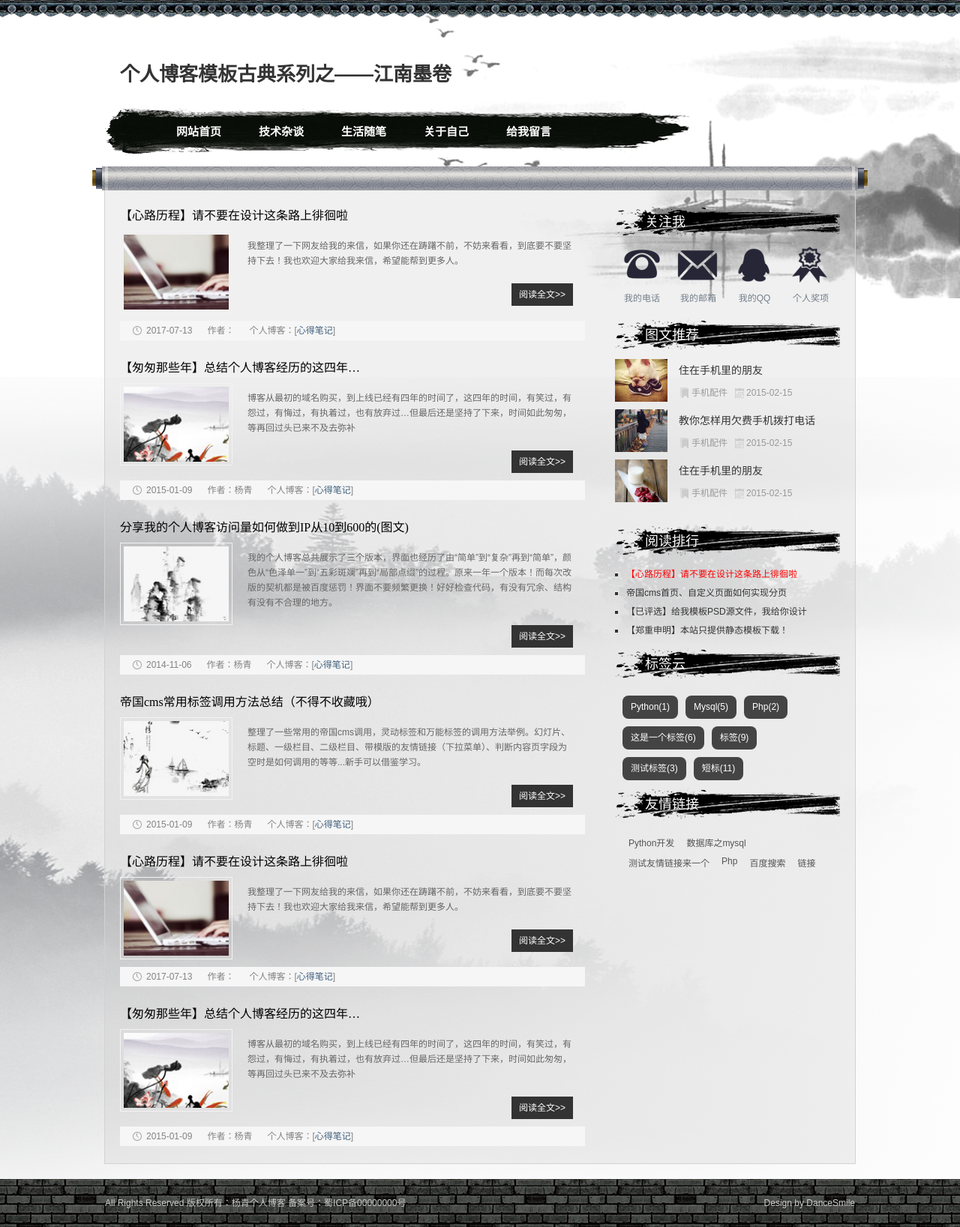
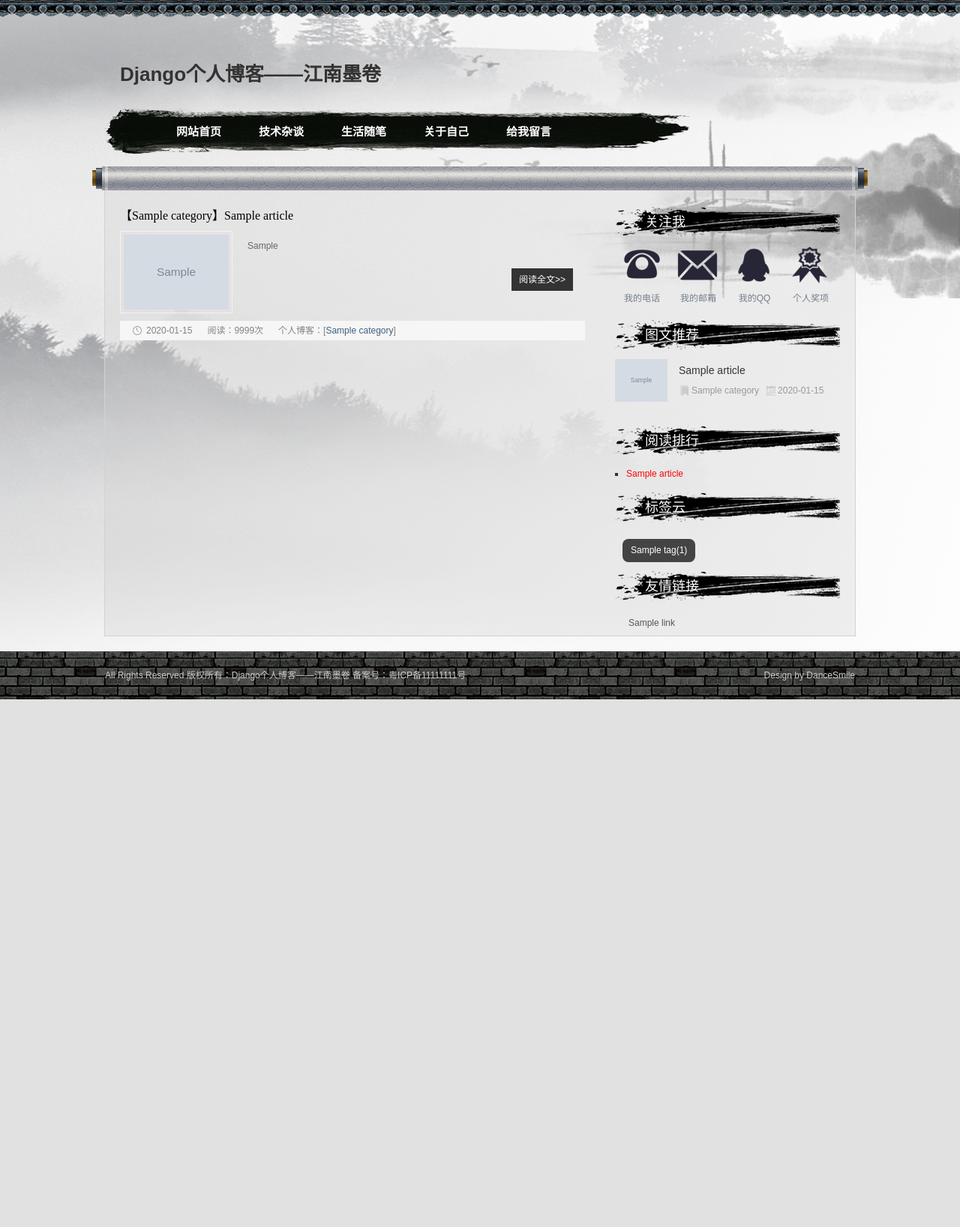
Before and after one commit to xdao07/xdsite, a Django app: page / in a window 1280 px wide. Shown: the whole page at 75% size. After the commit the page ends 933 px from the top, so only its background shows below. Run offline with Django 3.2, Linux system fonts and the light colour scheme; tables that the repository leaves empty hold one stand-in row (values such as "Sample post"); grey boxes marked "Sample" are stand-in pictures.

Commit message:
基础模块开发和首页动态数据效果

```diff
--- a/blog/urls.py
+++ b/blog/urls.py
@@ -1,8 +1,9 @@
 from django.conf.urls import url
 from django.views.generic import TemplateView   # 通用视图，可直接将静态映射为视图函数
+from  . import views
 
 urlpatterns = [
-    url(r'^$', TemplateView.as_view(template_name='blog/index.html'), name='home'),
+    url(r'^$', views.index, name='home'),
     url(r'^aboutme/$', TemplateView.as_view(template_name='blog/aboutme.html'), name='aboutme'),
     url(r'^messageme/$', TemplateView.as_view(template_name='blog/messageme.html'), name='messageme'),
     url(r'^article_list/$', TemplateView.as_view(template_name='blog/articlelist.html'), name='article_list'),
--- a/blog/views.py
+++ b/blog/views.py
@@ -1,3 +1,44 @@
 from django.shortcuts import render
+from django.conf import settings
+from django.db.models import Q  # filter(~Q(name=''))过滤表示不等于
+from .models import Category, Tag, Article, Comment, Links
 
-# Create your views here.
+def global_setting(request):
+    """
+    定义全局变量函数，将函数中的变量通过locals()返回
+    将global_setting函数加到 settings.py/TEMPLATES/OPTIONS 的上下文处理器中
+    """
+    # 获取所有可以显示的标签对象
+    tags = Tag.objects.filter(is_display=1).all()
+    # 获取所有友情链接对象
+    links = Links.objects.all()
+
+    # 图文推荐文章列表对象
+    recommend_articles = Article.objects.filter(~Q(picture='')).filter(is_recommend=1).order_by('-hits')[:5]
+
+    # 点击排行版文章列表对象
+    hits_articles = Article.objects.order_by('-hits')[:10]
+
+    # 定义导航分类
+    # 从数据库获取指定ID的分类对象列表（置于技术杂谈导航下）
+    nav_jszt_category = Category.objects.filter(id__in=settings.NAV_JSZT_CATEGORY).order_by('-index')
+
+    # 从数据库获取指定ID的分类对象列表（置于生活随笔导航下）
+    nav_shsb_category = Category.objects.filter(id__in=settings.NAV_SHSB_CATEGORY).order_by('-index')
+
+    # settings中站点基本信息配置
+    site_name = settings.SITE_NAME
+    site_http = settings.SITE_HTTP
+    site_keywords = settings.SITE_KEYWORDS
+    site_desc = settings.SITE_DESC
+    site_beian = settings.SITE_BEIAN
+
+    pro_mail = settings.PRO_EMAIL
+
+    return locals()
+
+# 首页视图
+def index(request):
+    articles = Article.objects.all()
+
+    return render(request, 'blog/index.html', locals())
--- a/templates/blog/baseblock/base.html
+++ b/templates/blog/baseblock/base.html
@@ -4,8 +4,8 @@
 <head>
 <meta charset="UTF-8">
 <title>{% block title %}{% endblock %}</title>
-<meta name="keywords" content="个人博客模板古典系列之――江南墨卷" />
-<meta name="description" content="个人博客模板古典系列之――江南墨卷" />
+<meta name="keywords" content="{{ site_keywords }}" />
+<meta name="description" content="{{ site_desc }}" />
 <link href="{% static 'blog/css/base.css' %}" rel="stylesheet">
 {% block css %}{% endblock %}
 <!--[if lt IE 9]>
--- a/templates/blog/baseblock/footer.html
+++ b/templates/blog/baseblock/footer.html
@@ -1,7 +1,7 @@
 <footer>
     <div class="footer">
       <div class="f_l">
-        <p>All Rights Reserved 版权所有：<a href="http://www.yangqq.com">杨青个人博客</a> 备案号：蜀ICP备00000000号</p>
+        <p>All Rights Reserved 版权所有：<a href="{{ site_http }}">{{ site_name }}</a> 备案号：{{ site_beian }}</p>
       </div>
       <div class="f_r textr">
         <p>Design by DanceSmile</p>
--- a/templates/blog/baseblock/header.html
+++ b/templates/blog/baseblock/header.html
@@ -1,7 +1,7 @@
 <header>
     <div class="headtop"></div>
     <div class="contenttop">
-      <div class="logo f_l">个人博客模板古典系列之――江南墨卷</div>
+      <div class="logo f_l">{{ site_name }}</div>
       <div class="blank"></div>
       <nav>
         <div  class="navigation">
@@ -9,17 +9,23 @@
             <li><a href="{% url 'blog:home' %}">网站首页</a></li>
             <li><a href="#">技术杂谈</a>
               <ul>
-                <li><a href="{% url 'blog:article_list' %}">编程开发</a></li>
-                <li><a href="{% url 'blog:article_list' %}">数据库</a></li>
-                <li><a href="{% url 'blog:article_list' %}">Linux运维</a></li>
-                <li><a href="{% url 'blog:article_list' %}">安全</a></li>
-                <li><a href="{% url 'blog:article_list' %}">其它</a></li>
+                  {% for nav_jszt in nav_jszt_category %}
+                  <li><a href="#">{{ nav_jszt.name }}</a></li>
+                  {% endfor %}
+{#                <li><a href="{% url 'blog:article_list' %}">编程开发</a></li>#}
+{#                <li><a href="{% url 'blog:article_list' %}">数据库</a></li>#}
+{#                <li><a href="{% url 'blog:article_list' %}">Linux运维</a></li>#}
+{#                <li><a href="{% url 'blog:article_list' %}">安全</a></li>#}
+{#                <li><a href="{% url 'blog:article_list' %}">其它</a></li>#}
               </ul>
             </li>
             <li><a href="#">生活随笔</a>
               <ul>
-                <li><a href="{% url 'blog:article_list' %}">个人日记</a></li>
-                <li><a href="{% url 'blog:article_list' %}">思维导图</a></li>
+                  {% for nav_shsb in nav_shsb_category %}
+                  <li><a href="#">{{ nav_shsb.name }}</a></li>
+                  {% endfor %}
+{#                <li><a href="{% url 'blog:article_list' %}">个人日记</a></li>#}
+{#                <li><a href="{% url 'blog:article_list' %}">思维导图</a></li>#}
               </ul>
             </li>
             <li><a href="{% url 'blog:aboutme' %}">关于自己</a> </li>
--- a/templates/blog/baseblock/hitsort.html
+++ b/templates/blog/baseblock/hitsort.html
@@ -1,9 +1,12 @@
   <div class="ph">
     <h3 class="tit">阅读排行</h3>
     <ul class="rank">
-      <li><a href="/jstt/bj/2017-07-13/784.html" title="【心路历程】请不要在设计这条路上徘徊啦" target="_blank">【心路历程】请不要在设计这条路上徘徊啦</a></li>
-      <li><a href="/jstt/web/2015-07-03/749.html" title="帝国cms首页、自定义页面如何实现分页" target="_blank">帝国cms首页、自定义页面如何实现分页</a></li>
-      <li><a href="/jstt/web/2015-02-25/745.html" title="【已评选】给我模板PSD源文件，我给你设计HTML！" target="_blank">【已评选】给我模板PSD源文件，我给你设计HTML！</a></li>
-      <li><a href="/jstt/bj/2015-02-14/744.html" title="【郑重申明】本站只提供静态模板下载！" target="_blank">【郑重申明】本站只提供静态模板下载！</a></li>
+        {% for article in hits_articles %}
+        <li><a href="#" target="_blank" title="【{{ article.category.name }}】{{ article.title }}">{{ article.title }}</a></li>
+        {% endfor %}
+{#      <li><a href="/jstt/bj/2017-07-13/784.html" title="【心路历程】请不要在设计这条路上徘徊啦" target="_blank">【心路历程】请不要在设计这条路上徘徊啦</a></li>#}
+{#      <li><a href="/jstt/web/2015-07-03/749.html" title="帝国cms首页、自定义页面如何实现分页" target="_blank">帝国cms首页、自定义页面如何实现分页</a></li>#}
+{#      <li><a href="/jstt/web/2015-02-25/745.html" title="【已评选】给我模板PSD源文件，我给你设计HTML！" target="_blank">【已评选】给我模板PSD源文件，我给你设计HTML！</a></li>#}
+{#      <li><a href="/jstt/bj/2015-02-14/744.html" title="【郑重申明】本站只提供静态模板下载！" target="_blank">【郑重申明】本站只提供静态模板下载！</a></li>#}
     </ul>
   </div>
--- a/templates/blog/baseblock/links.html
+++ b/templates/blog/baseblock/links.html
@@ -1,11 +1,14 @@
 <div class="frindlinks">
     <h3 class="tit">友情链接</h3>
     <ul>
-        <li><a>Python开发</a></li>
-        <li><a>数据库之mysql</a></li>
-        <li><a>测试友情链接来一个</a></li>
-        <li><a>Php</a></li>
-        <li><a href="http://www.baidu.com/">百度搜索</a></li>
-        <li><a>链接</a></li>
+        {% for link in links %}
+        <li><a title="{{ link.description }}" href="{{ link.url }}" target="_blank">{{ link.title }}</a></li>
+        {% endfor %}
+{#        <li><a>Python开发</a></li>#}
+{#        <li><a>数据库之mysql</a></li>#}
+{#        <li><a>测试友情链接来一个</a></li>#}
+{#        <li><a>Php</a></li>#}
+{#        <li><a href="http://www.baidu.com/">百度搜索</a></li>#}
+{#        <li><a>链接</a></li>#}
     </ul>
 </div>
--- a/templates/blog/baseblock/list.html
+++ b/templates/blog/baseblock/list.html
@@ -1,43 +1,56 @@
 {% load staticfiles %}
-<h3><a href="/jstt/bj/2017-07-13/784.html">【心路历程】请不要在设计这条路上徘徊啦</a></h3>
-<figure><img src="{% static 'blog/images/img_1.jpg' %}" alt="【心路历程】请不要在设计这条路上徘徊啦"></figure>
+{% for article in articles %}
+<h3><a href="#">【{{ article.category.name }}】{{ article.title }}</a></h3>
+<figure><img src="{% if article.picture %}{{ article.picture.url }}{% else %}{% static 'blog/images/img_2.jpg' %}{% endif %}" alt="【{{ article.category.name }}】{{ article.title }}"></figure>
 <ul>
-<p> 我整理了一下网友给我的来信，如果你还在踌躇不前，不妨来看看，到底要不要坚持下去！我也欢迎大家给我来信，希望能帮到更多人。</p>
-<a title="【心路历程】请不要在设计这条路上徘徊啦" href="/jstt/bj/2017-07-13/784.html" target="_blank" class="readmore">阅读全文&gt;&gt;</a>
+<p>{{ article.abstract }}</p>
+<a title="【{{ article.category.name }}】{{ article.title }}" href="#" class="readmore">阅读全文&gt;&gt;</a>
 </ul>
-<p class="dateview"><span>2017-07-13</span><span>作者：</span><span>个人博客：[<a href="/jstt/bj/">心得笔记</a>]</span></p>
-<h3><a href="/jstt/bj/2015-01-09/740.html">【匆匆那些年】总结个人博客经历的这四年…</a></h3>
-<figure><img src="{% static 'blog/images/img_2.jpg' %}" alt="【匆匆那些年】总结个人博客经历的这四年…"></figure>
-<ul>
-<p>博客从最初的域名购买，到上线已经有四年的时间了，这四年的时间，有笑过，有怨过，有悔过，有执着过，也有放弃过…但最后还是坚持了下来，时间如此匆匆，等再回过头已来不及去弥补</p>
-<a title="【匆匆那些年】总结个人博客经历的这四年…" href="/jstt/bj/2015-01-09/740.html" target="_blank" class="readmore">阅读全文&gt;&gt;</a>
-</ul>
-<p class="dateview"><span>2015-01-09</span><span>作者：杨青</span><span>个人博客：[<a href="/jstt/bj/">心得笔记</a>]</span></p>
-<h3><a href="/jstt/bj/2014-11-06/732.html">分享我的个人博客访问量如何做到IP从10到600的(图文)</a></h3>
-<figure><img src="{% static 'blog/images/img_3.jpg' %}" alt="分享我的个人博客访问量如何做到IP从10到600的(图文)"></figure>
-<ul>
-<p>我的个人博客总共展示了三个版本，界面也经历了由“简单”到“复杂”再到“简单”，颜色从“色泽单一”到“五彩斑斓”再到“局部点缀”的过程。原来一年一个版本！而每次改版的契机都是被百度惩罚！界面不要频繁更换！好好检查代码，有没有冗余、结构有没有不合理的地方。</p>
-<a title="分享我的个人博客访问量如何做到IP从10到600的(图文)" href="/jstt/bj/2014-11-06/732.html" target="_blank" class="readmore">阅读全文&gt;&gt;</a>
-</ul>
-<p class="dateview"><span>2014-11-06</span><span>作者：杨青</span><span>个人博客：[<a href="/jstt/bj/">心得笔记</a>]</span></p>
-<h3><a href="/jstt/bj/2014-10-18/731.html">帝国cms常用标签调用方法总结（不得不收藏哦）</a></h3>
-<figure><img src="{% static 'blog/images/img_4.jpg' %}" alt="帝国cms常用标签调用方法总结（不得不收藏哦）"></figure>
-<ul>
-<p>整理了一些常用的帝国cms调用，灵动标签和万能标签的调用方法举例。幻灯片、标题、一级栏目、二级栏目、带模版的友情链接（下拉菜单）、判断内容页字段为空时是如何调用的等等...新手可以借鉴学习。</p>
-<a title="帝国cms常用标签调用方法总结（不得不收藏哦）" href="/jstt/bj/2014-10-18/731.html" target="_blank" class="readmore">阅读全文&gt;&gt;</a>
-</ul>
-<p class="dateview"><span>2015-01-09</span><span>作者：杨青</span><span>个人博客：[<a href="/jstt/bj/">心得笔记</a>]</span></p>
-<h3><a href="/jstt/bj/2017-07-13/784.html">【心路历程】请不要在设计这条路上徘徊啦</a></h3>
-<figure><img src="{% static 'blog/images/img_1.jpg' %}" alt="【心路历程】请不要在设计这条路上徘徊啦"></figure>
-<ul>
-<p> 我整理了一下网友给我的来信，如果你还在踌躇不前，不妨来看看，到底要不要坚持下去！我也欢迎大家给我来信，希望能帮到更多人。</p>
-<a title="【心路历程】请不要在设计这条路上徘徊啦" href="/jstt/bj/2017-07-13/784.html" target="_blank" class="readmore">阅读全文&gt;&gt;</a>
-</ul>
-<p class="dateview"><span>2017-07-13</span><span>作者：</span><span>个人博客：[<a href="/jstt/bj/">心得笔记</a>]</span></p>
-<h3><a href="/jstt/bj/2015-01-09/740.html">【匆匆那些年】总结个人博客经历的这四年…</a></h3>
-<figure><img src="{% static 'blog/images/img_2.jpg' %}" alt="【匆匆那些年】总结个人博客经历的这四年…"></figure>
-<ul>
-<p>博客从最初的域名购买，到上线已经有四年的时间了，这四年的时间，有笑过，有怨过，有悔过，有执着过，也有放弃过…但最后还是坚持了下来，时间如此匆匆，等再回过头已来不及去弥补</p>
-<a title="【匆匆那些年】总结个人博客经历的这四年…" href="/jstt/bj/2015-01-09/740.html" target="_blank" class="readmore">阅读全文&gt;&gt;</a>
-</ul>
-<p class="dateview"><span>2015-01-09</span><span>作者：杨青</span><span>个人博客：[<a href="/jstt/bj/">心得笔记</a>]</span></p>
+<p class="dateview"><span>{{ article.publish | date:'Y-m-d' }}</span><span>阅读：9999次</span><span>个人博客：[<a href="#">{{ article.category.name }}</a>]</span></p>
+{% empty %}
+<p>还没有发布文章</p>
+{% endfor %}
+
+{#{% load staticfiles %}#}
+{#<h3><a href="/jstt/bj/2017-07-13/784.html">【心路历程】请不要在设计这条路上徘徊啦</a></h3>#}
+{#<figure><img src="{% static 'blog/images/img_1.jpg' %}" alt="【心路历程】请不要在设计这条路上徘徊啦"></figure>#}
+{#<ul>#}
+{#<p> 我整理了一下网友给我的来信，如果你还在踌躇不前，不妨来看看，到底要不要坚持下去！我也欢迎大家给我来信，希望能帮到更多人。</p>#}
+{#<a title="【心路历程】请不要在设计这条路上徘徊啦" href="/jstt/bj/2017-07-13/784.html" target="_blank" class="readmore">阅读全文&gt;&gt;</a>#}
+{#</ul>#}
+{#<p class="dateview"><span>2017-07-13</span><span>作者：</span><span>个人博客：[<a href="/jstt/bj/">心得笔记</a>]</span></p>#}
+{#<h3><a href="/jstt/bj/2015-01-09/740.html">【匆匆那些年】总结个人博客经历的这四年…</a></h3>#}
+{#<figure><img src="{% static 'blog/images/img_2.jpg' %}" alt="【匆匆那些年】总结个人博客经历的这四年…"></figure>#}
+{#<ul>#}
+{#<p>博客从最初的域名购买，到上线已经有四年的时间了，这四年的时间，有笑过，有怨过，有悔过，有执着过，也有放弃过…但最后还是坚持了下来，时间如此匆匆，等再回过头已来不及去弥补</p>#}
+{#<a title="【匆匆那些年】总结个人博客经历的这四年…" href="/jstt/bj/2015-01-09/740.html" target="_blank" class="readmore">阅读全文&gt;&gt;</a>#}
+{#</ul>#}
+{#<p class="dateview"><span>2015-01-09</span><span>作者：杨青</span><span>个人博客：[<a href="/jstt/bj/">心得笔记</a>]</span></p>#}
+{#<h3><a href="/jstt/bj/2014-11-06/732.html">分享我的个人博客访问量如何做到IP从10到600的(图文)</a></h3>#}
+{#<figure><img src="{% static 'blog/images/img_3.jpg' %}" alt="分享我的个人博客访问量如何做到IP从10到600的(图文)"></figure>#}
+{#<ul>#}
+{#<p>我的个人博客总共展示了三个版本，界面也经历了由“简单”到“复杂”再到“简单”，颜色从“色泽单一”到“五彩斑斓”再到“局部点缀”的过程。原来一年一个版本！而每次改版的契机都是被百度惩罚！界面不要频繁更换！好好检查代码，有没有冗余、结构有没有不合理的地方。</p>#}
+{#<a title="分享我的个人博客访问量如何做到IP从10到600的(图文)" href="/jstt/bj/2014-11-06/732.html" target="_blank" class="readmore">阅读全文&gt;&gt;</a>#}
+{#</ul>#}
+{#<p class="dateview"><span>2014-11-06</span><span>作者：杨青</span><span>个人博客：[<a href="/jstt/bj/">心得笔记</a>]</span></p>#}
+{#<h3><a href="/jstt/bj/2014-10-18/731.html">帝国cms常用标签调用方法总结（不得不收藏哦）</a></h3>#}
+{#<figure><img src="{% static 'blog/images/img_4.jpg' %}" alt="帝国cms常用标签调用方法总结（不得不收藏哦）"></figure>#}
+{#<ul>#}
+{#<p>整理了一些常用的帝国cms调用，灵动标签和万能标签的调用方法举例。幻灯片、标题、一级栏目、二级栏目、带模版的友情链接（下拉菜单）、判断内容页字段为空时是如何调用的等等...新手可以借鉴学习。</p>#}
+{#<a title="帝国cms常用标签调用方法总结（不得不收藏哦）" href="/jstt/bj/2014-10-18/731.html" target="_blank" class="readmore">阅读全文&gt;&gt;</a>#}
+{#</ul>#}
+{#<p class="dateview"><span>2015-01-09</span><span>作者：杨青</span><span>个人博客：[<a href="/jstt/bj/">心得笔记</a>]</span></p>#}
+{#<h3><a href="/jstt/bj/2017-07-13/784.html">【心路历程】请不要在设计这条路上徘徊啦</a></h3>#}
+{#<figure><img src="{% static 'blog/images/img_1.jpg' %}" alt="【心路历程】请不要在设计这条路上徘徊啦"></figure>#}
+{#<ul>#}
+{#<p> 我整理了一下网友给我的来信，如果你还在踌躇不前，不妨来看看，到底要不要坚持下去！我也欢迎大家给我来信，希望能帮到更多人。</p>#}
+{#<a title="【心路历程】请不要在设计这条路上徘徊啦" href="/jstt/bj/2017-07-13/784.html" target="_blank" class="readmore">阅读全文&gt;&gt;</a>#}
+{#</ul>#}
+{#<p class="dateview"><span>2017-07-13</span><span>作者：</span><span>个人博客：[<a href="/jstt/bj/">心得笔记</a>]</span></p>#}
+{#<h3><a href="/jstt/bj/2015-01-09/740.html">【匆匆那些年】总结个人博客经历的这四年…</a></h3>#}
+{#<figure><img src="{% static 'blog/images/img_2.jpg' %}" alt="【匆匆那些年】总结个人博客经历的这四年…"></figure>#}
+{#<ul>#}
+{#<p>博客从最初的域名购买，到上线已经有四年的时间了，这四年的时间，有笑过，有怨过，有悔过，有执着过，也有放弃过…但最后还是坚持了下来，时间如此匆匆，等再回过头已来不及去弥补</p>#}
+{#<a title="【匆匆那些年】总结个人博客经历的这四年…" href="/jstt/bj/2015-01-09/740.html" target="_blank" class="readmore">阅读全文&gt;&gt;</a>#}
+{#</ul>#}
+{#<p class="dateview"><span>2015-01-09</span><span>作者：杨青</span><span>个人博客：[<a href="/jstt/bj/">心得笔记</a>]</span></p>#}
--- a/templates/blog/baseblock/photorecommend.html
+++ b/templates/blog/baseblock/photorecommend.html
@@ -2,14 +2,19 @@
   <div class="tuwen">
     <h3 class="tit">图文推荐</h3>
     <ul>
-      <li><a href="/"><img src="{% static 'blog/images/01.jpg' %}"><b>住在手机里的朋友</b></a>
-        <p><span class="tulanmu"><a href="/">手机配件</a></span><span class="tutime">2015-02-15</span></p>
-      </li>
-      <li><a href="/"><img src="{% static 'blog/images/02.jpg' %}"><b>教你怎样用欠费手机拨打电话</b></a>
-        <p><span class="tulanmu"><a href="/">手机配件</a></span><span class="tutime">2015-02-15</span></p>
-      </li>
-      <li><a href="/"><img src="{% static 'blog/images/06.jpg' %}"><b>住在手机里的朋友</b></a>
-        <p><span class="tulanmu"><a href="/">手机配件</a></span><span class="tutime">2015-02-15</span></p>
-      </li>
+        {% for article in recommend_articles %}
+        <li><a href="#" title="{{ article.title }}"><img src="{{ article.picture.url }}"><b>{{ article.title | truncatechars:18 }}</b></a>
+          <p><span class="tulanmu"><a href="#">{{ article.category.name }}</a></span><span class="tutime">{{ article.publish | date:'Y-m-d' }}</span></p>
+        </li>
+        {% endfor %}
+{#      <li><a href="/"><img src="{% static 'blog/images/01.jpg' %}"><b>住在手机里的朋友</b></a>#}
+{#        <p><span class="tulanmu"><a href="/">手机配件</a></span><span class="tutime">2015-02-15</span></p>#}
+{#      </li>#}
+{#      <li><a href="/"><img src="{% static 'blog/images/02.jpg' %}"><b>教你怎样用欠费手机拨打电话</b></a>#}
+{#        <p><span class="tulanmu"><a href="/">手机配件</a></span><span class="tutime">2015-02-15</span></p>#}
+{#      </li>#}
+{#      <li><a href="/"><img src="{% static 'blog/images/06.jpg' %}"><b>住在手机里的朋友</b></a>#}
+{#        <p><span class="tulanmu"><a href="/">手机配件</a></span><span class="tutime">2015-02-15</span></p>#}
+{#      </li>#}
     </ul>
   </div>
--- a/templates/blog/baseblock/tags.html
+++ b/templates/blog/baseblock/tags.html
@@ -1,12 +1,15 @@
 <div class="cloud">
     <h3 class="tit">标签云</h3>
     <ul>
-        <li><a href="{% url 'blog:article_list' %}">Python(1)</a></li>
-        <li><a href="{% url 'blog:article_list' %}">Mysql(5)</a></li>
-        <li><a href="{% url 'blog:article_list' %}">Php(2)</a></li>
-        <li><a href="{% url 'blog:article_list' %}">这是一个标签(6)</a></li>
-        <li><a href="{% url 'blog:article_list' %}">标签(9)</a></li>
-        <li><a href="{% url 'blog:article_list' %}">测试标签(3)</a></li>
-        <li><a href="{% url 'blog:article_list' %}">短标(11)</a></li>
+        {% for tag in tags %}
+        <li><a href="#">{{ tag.name }}({{ tag.article_count }})</a></li>
+        {% endfor %}
+{#        <li><a href="{% url 'blog:article_list' %}">Python(1)</a></li>#}
+{#        <li><a href="{% url 'blog:article_list' %}">Mysql(5)</a></li>#}
+{#        <li><a href="{% url 'blog:article_list' %}">Php(2)</a></li>#}
+{#        <li><a href="{% url 'blog:article_list' %}">这是一个标签(6)</a></li>#}
+{#        <li><a href="{% url 'blog:article_list' %}">标签(9)</a></li>#}
+{#        <li><a href="{% url 'blog:article_list' %}">测试标签(3)</a></li>#}
+{#        <li><a href="{% url 'blog:article_list' %}">短标(11)</a></li>#}
     </ul>
 </div>
--- a/templates/blog/index.html
+++ b/templates/blog/index.html
@@ -1,6 +1,6 @@
 {% extends "blog/baseblock/base.html" %}
 {% load staticfiles %}
-{% block title %}我的博客{% endblock %}
+{% block title %}{{ site_name }}{% endblock %}
 
 {% block css %}
   <link rel="stylesheet" href="{% static 'blog/css/index.css' %}">
```
Also changed, not shown: xdsite/settings.py (+19 -0 lines).
